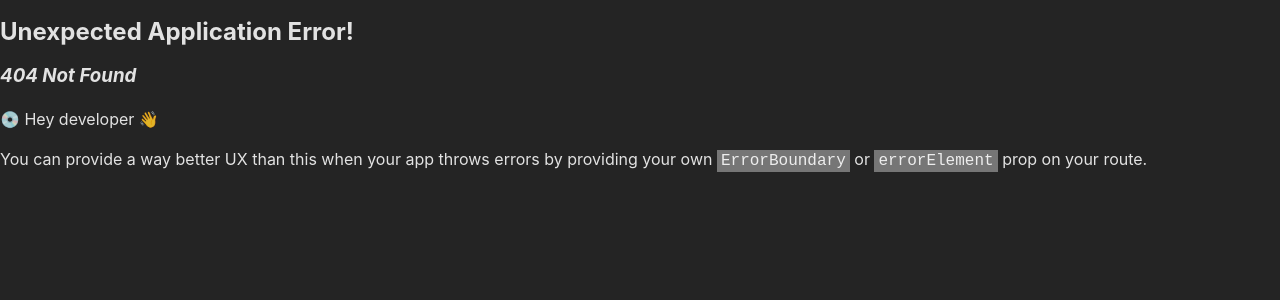
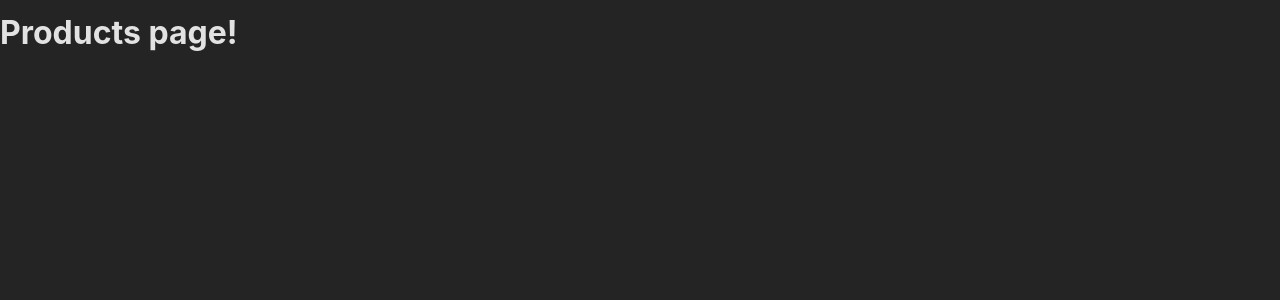
Before and after one commit to Line-Baumann-Haavik/Mini-React-projects, a React (Create React App) app in the folder 21-starting-project/21-starting-project/: page /products in a window 1280 px wide. Before the commit this address had no page. Shown: the top 300 px of the page. Built offline with nearby package versions, Linux system fonts and the light colour scheme.

Commit message:
added products page and correct routing to new page

```diff
--- a/21-starting-project/21-starting-project/src/App.js
+++ b/21-starting-project/21-starting-project/src/App.js
@@ -1,9 +1,10 @@
 import {RouterProvider, createBrowserRouter} from "react-router-dom";
 import HomePage from "./pages/HomePage";
+import ProductsPage from "./pages/ProductsPage";
 
 const router = createBrowserRouter([
   {path: "/", element: <HomePage /> },
-  {}
+  {path: "/products", element: <ProductsPage />}
 ]);
 
 
--- /dev/null
+++ b/21-starting-project/21-starting-project/src/pages/ProductsPage.js
@@ -0,0 +1,3 @@
+export default function ProductsPage(){
+    return(<h1>Products page!</h1>)
+}
```
